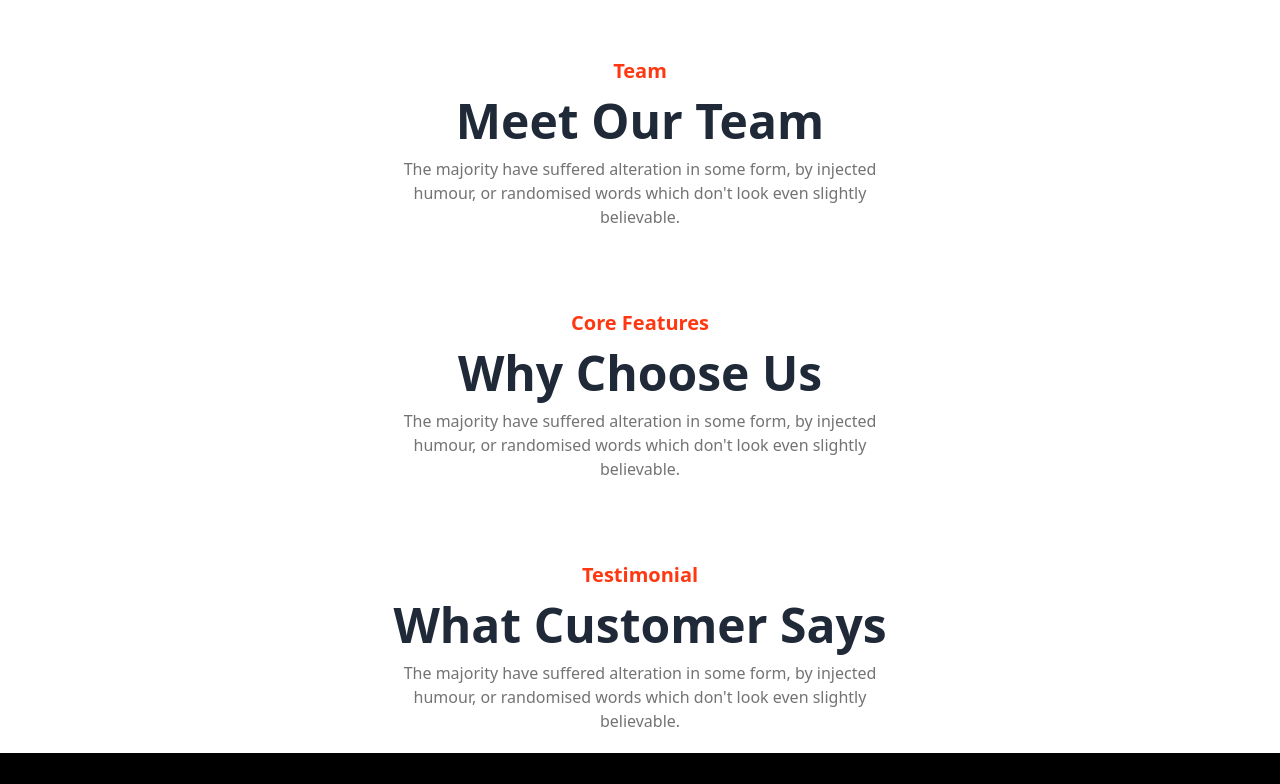
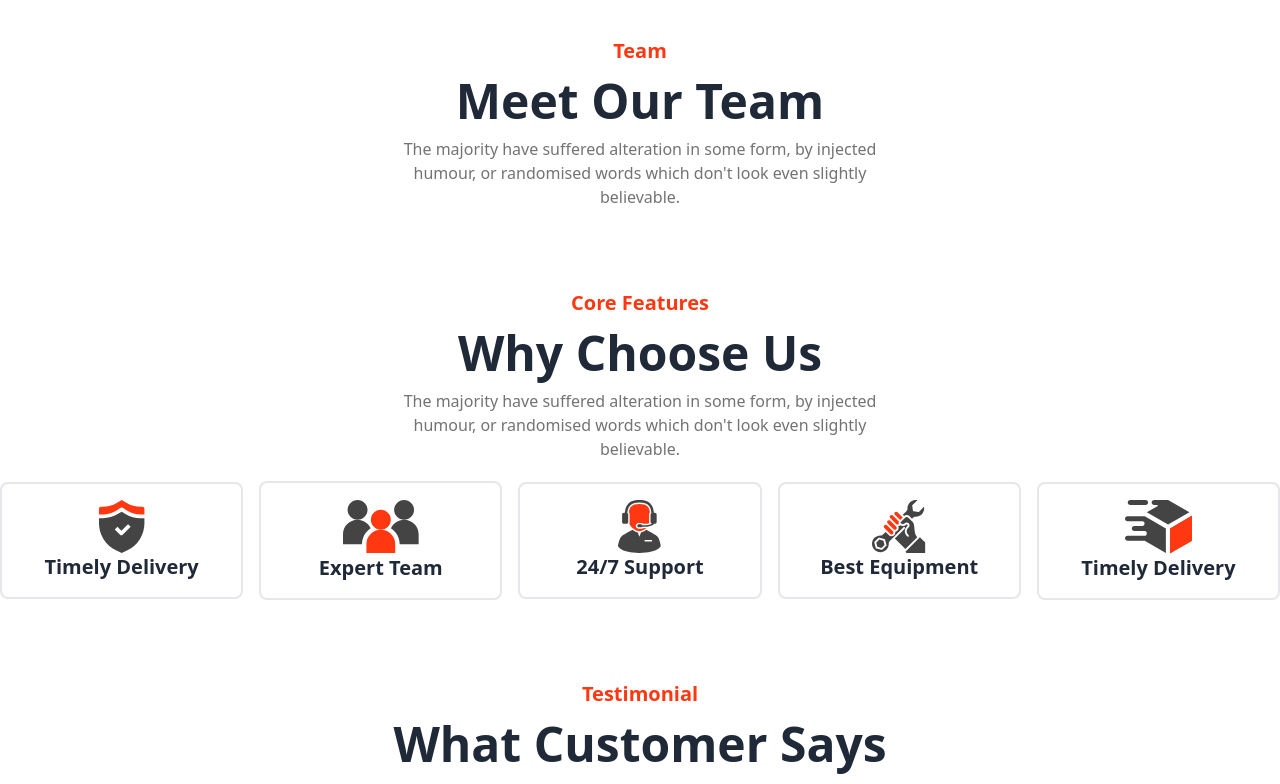
Before and after one commit to smile995/Car-Servicing-Frontend, a React (Vite) app: page / in a window 1280 px wide. Shown: the part 4036-4820 px from the top of the page. Built offline with nearby package versions, Linux system fonts and the light colour scheme.

Commit message:
create why choose us section in home page

```diff
--- a/src/Pages/HomePage/HomePage.jsx
+++ b/src/Pages/HomePage/HomePage.jsx
@@ -5,12 +5,14 @@ import parts from "../../assets/images/about_us/parts.jpg";
 import { useEffect, useState } from "react";
 import ServicesCard from "../../Components/ServicesCard/ServicesCard";
 import ProductCard from "../../Components/ProductCard/ProductCard";
-import {
-  FaPhone,
-  FaPhoneAlt,
-  FaPhoneSlash,
-  FaRegCalendar,
-} from "react-icons/fa";
+import check from "../../assets/icons/check.svg";
+import quote from "../../assets/icons/quote.svg";
+import deliveryt from "../../assets/icons/deliveryt.svg";
+import Wrench from "../../assets/icons/Wrench.svg";
+import group from "../../assets/icons/group.svg";
+import people from "../../assets/icons/person.svg";
+
+import { FaPhoneAlt, FaRegCalendar } from "react-icons/fa";
 import { FaMapLocation } from "react-icons/fa6";
 
 const HomePage = () => {
@@ -39,7 +41,7 @@ const HomePage = () => {
             />
           </div>
           <div className="space-y-1 md:w-1/2">
-            <p className="text-[#FF3811] font-bold text-xl ">About Us</p>
+            <p className="text-[#FF3811] font-bold md:text-xl ">About Us</p>
             <h1 className="text-5xl font-bold">
               We are qualified & of experience in this field
             </h1>
@@ -86,7 +88,7 @@ const HomePage = () => {
             </div>
             <div>
               <p className="text-sm">We are open monday-friday</p>
-              <p className="font-bold text-xl">7:00 am - 9:00 pm</p>
+              <p className="font-bold md:text-xl">7:00 am - 9:00 pm</p>
             </div>
           </div>
           <div className="flex items-center gap-3">
@@ -95,7 +97,7 @@ const HomePage = () => {
             </div>
             <div>
               <p className="text-sm">Have a question?</p>
-              <p className="font-bold text-xl">+2546 251 2658</p>
+              <p className="font-bold md:text-xl">+2546 251 2658</p>
             </div>
           </div>
           <div className="flex items-center gap-3">
@@ -104,7 +106,7 @@ const HomePage = () => {
             </div>
             <div>
               <p className="text-sm">Need a repair? our address</p>
-              <p className="font-bold text-xl">Liza Street, New York</p>
+              <p className="font-bold md:text-xl">Liza Street, New York</p>
             </div>
           </div>
         </div>
@@ -125,12 +127,12 @@ const HomePage = () => {
           ))}
         </div>
         <div className="flex justify-center font-bold ">
-          <button className=" btn btn-outline btn-error md:my-10 my-5">
+          <button className=" btn btn-outline btn-error md:mt-10 my-5">
             More Products
           </button>
         </div>
       </div>
-      <div>
+      <div className="space-y-2">
         <div>
           <TitleSubTitle
             heading={"Team"}
@@ -142,7 +144,7 @@ const HomePage = () => {
         </div>
       </div>
       <div>
-        <div>
+        <div className="space-y-2">
           <TitleSubTitle
             heading={"Core Features"}
             title={"Why Choose Us"}
@@ -150,6 +152,38 @@ const HomePage = () => {
               "The majority have suffered alteration in some form, by injected humour, or randomised words which don't look even slightly believable. "
             }
           ></TitleSubTitle>
+        </div>
+        <div className="grid gap-4 mt-5 lg:grid-cols-5 grid-cols-3 justify-between items-center">
+          <div className="border-2 md:p-4 p-2 hover:text-white rounded-lg text-center hover:bg-[#FF3811]">
+            <div className="flex justify-center">
+              <img src={check} alt="" />
+            </div>
+            <p className="font-bold md:text-xl">Timely Delivery</p>
+          </div>
+          <div className="border-2 md:p-4 p-2 hover:text-white rounded-lg text-center hover:bg-[#FF3811]">
+            <div className="flex justify-center">
+              <img src={group} alt="" />
+            </div>
+            <p className="font-bold md:text-xl">Expert Team</p>
+          </div>
+          <div className="border-2 md:p-4 p-2 hover:text-white rounded-lg text-center hover:bg-[#FF3811]">
+            <div className="flex justify-center">
+              <img src={people} alt="" />
+            </div>
+            <p className="font-bold md:text-xl">24/7 Support</p>
+          </div>
+          <div className="border-2 md:p-4 p-2 hover:text-white rounded-lg text-center hover:bg-[#FF3811]">
+            <div className="flex justify-center">
+              <img src={Wrench} alt="" />
+            </div>
+            <p className="font-bold md:text-xl">Best Equipment</p>
+          </div>
+          <div className="border-2 md:p-4 p-2 hover:text-white rounded-lg text-center hover:bg-[#FF3811]">
+            <div className="flex justify-center">
+              <img src={deliveryt} alt="" />
+            </div>
+            <p className="font-bold md:text-xl">Timely Delivery</p>
+          </div>
         </div>
       </div>
       <div>
```
